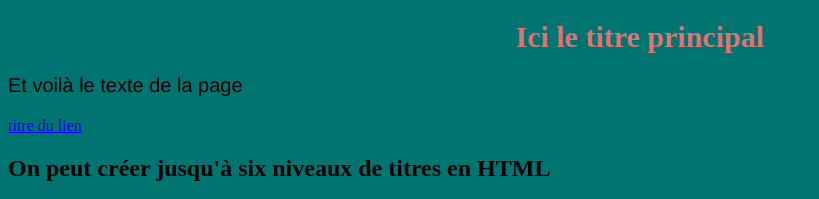
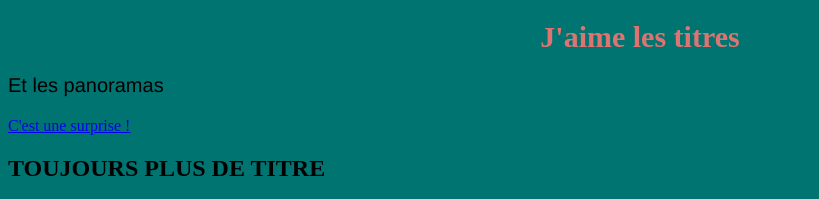
Before and after one commit to wildmaxou/wildmaxou.github.io, a plain HTML site: page index.html in a window 1280 px wide. Shown: the top 199 px of the page, without its empty margins (0-819 px from the left). Drawn offline with Linux system fonts and the light colour scheme.

Commit message:
Update index.html
Beaucoup de changement

```diff
--- a/index.html
+++ b/index.html
@@ -2,15 +2,15 @@
 <html>
 <head>
 <link rel="stylesheet" href="style.css"/>
-<title> Le titre qui apparaitra dans le navigateur </title>
+<title> Gros titre </title>
 <meta charset="UTF-8">
 </head>
 
 <body>
-<h1> Ici le titre principal </h1>
-<p> Et voilà le texte de la page</p>
-<a href= "http://www.wildcodeschool.com"> titre du lien </a>
-<h2> On peut créer jusqu'à six niveaux de titres en HTML </h2>
+<h1> J'aime les titres </h1>
+<p> Et les panoramas</p>
+<a href= "http://www.wildcodeschool.com"> C'est une surprise ! </a>
+<h2> TOUJOURS PLUS DE TITRE </h2>
 <img src= "https://res.cloudinary.com/wildcodeschool/image/upload/c_fill,h_50/v1/static/irjoy97aq0eol8bf6959">
 <p> Et voici un autre paragraphe </p>
 </body>
```
